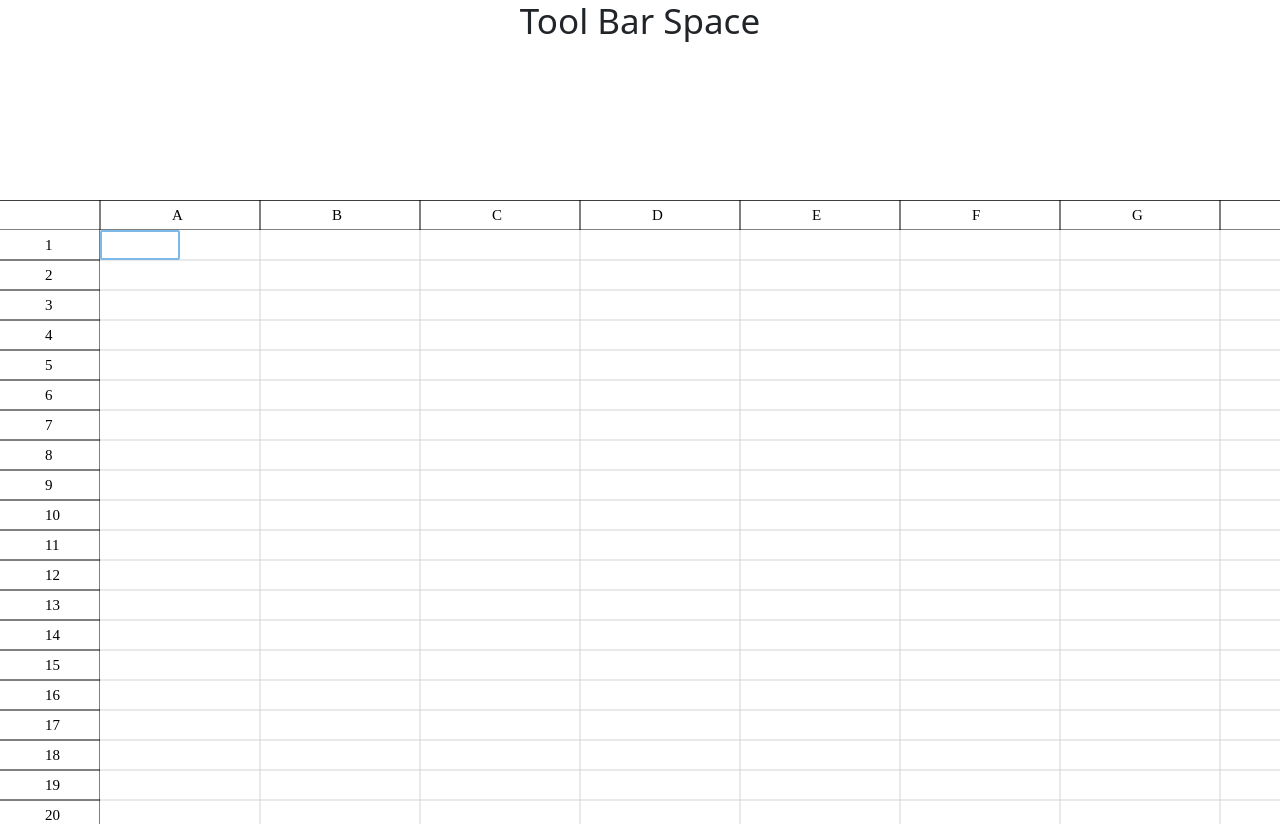
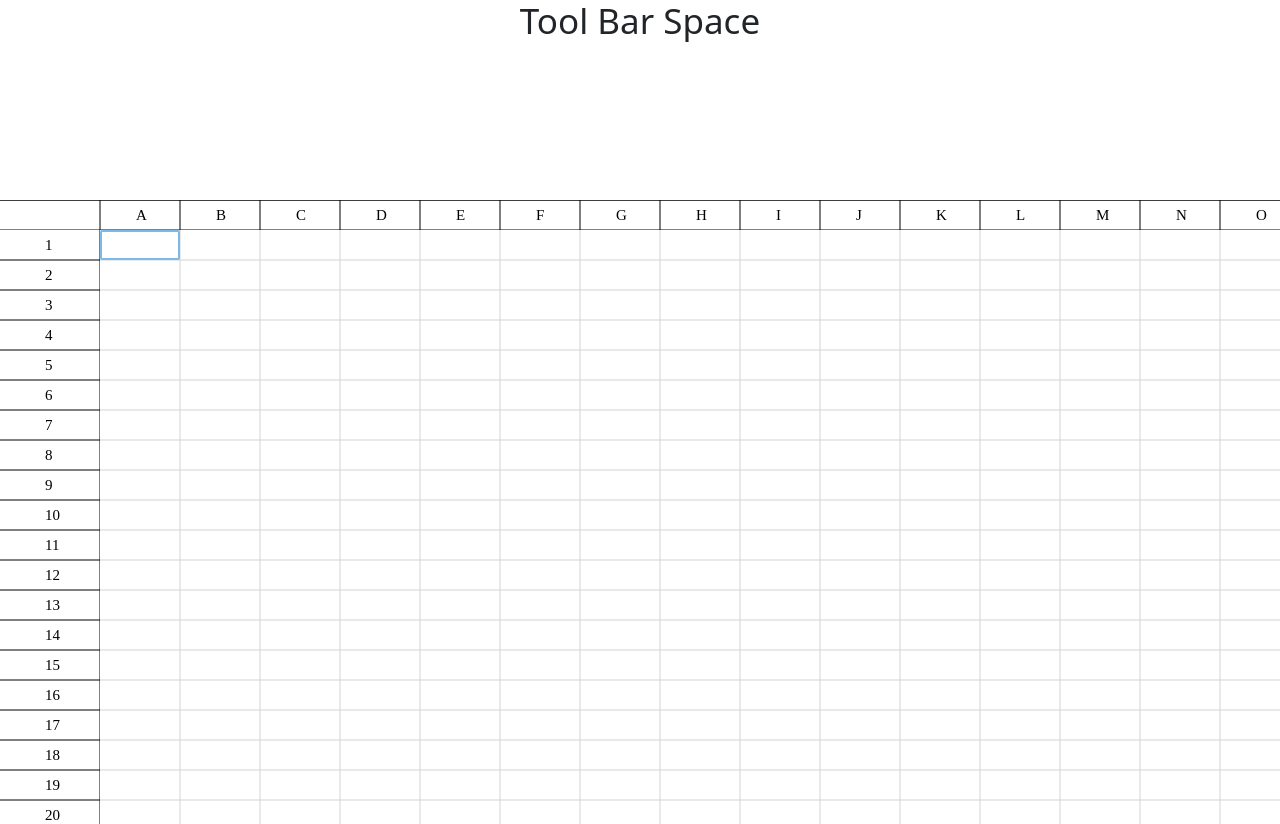
Before and after one commit to NathanaelEastwood/SheetAI, a React (Vite) app: page / in a window 1280 px wide. Built offline with nearby package versions, Linux system fonts and the light colour scheme.

Commit message:
Added dynamic resizing when dragging on Topbar.

```diff
--- a/src/Components/Table.tsx
+++ b/src/Components/Table.tsx
@@ -23,8 +23,12 @@ const Table = forwardRef<HTMLCanvasElement, TableProperties>((tableProperties, r
     const scrollXRef = useRef<number>(tableProperties.scrollX);
     const scrollYRef = useRef<number>(tableProperties.scrollY);
 
+    // Scalar data
+    const [horizontalScalar, setHorizontalScalar] = useState<Scalars>(tableProperties.horizontalScalars);
+    const [verticalScalar, setVerticalScalar] = useState<Scalars>(tableProperties.verticalScalars);
+
     // Use state for highlighting position and editing state
-    const [highlightData, setHighlightData] = useState<{ top: number; left: number; columnNumber: number; rowNumber: number; bottom: number; right: number; isMultiSelect: boolean}>({ top: 0, left: 0, columnNumber: 0, rowNumber: 0, bottom: 30, right: 80, isMultiSelect: false });
+    const [highlightData, setHighlightData] = useState<{ top: number; left: number; columnNumber: number; rowNumber: number; bottom: number; right: number; isMultiSelect: boolean}>({ top: 0, left: 0, columnNumber: 0, rowNumber: 0, bottom: verticalScalar.scalars[0], right: horizontalScalar.scalars[0], isMultiSelect: false });
     const [isHighlightEditing, setIsHighlightEditing] = useState<boolean>(false);
     let isHighlightEditingRef = useRef(false)
     isHighlightEditingRef.current = isHighlightEditing;
@@ -49,10 +53,6 @@ const Table = forwardRef<HTMLCanvasElement, TableProperties>((tableProperties, r
     const [tableData, setTableData] = useState<TableData>(tableProperties.data);
     const copiedData = useRef(new TableData([]));
 
-    // Scalar data
-    const [horizontalScalar, setHorizontalScalar] = useState<Scalars>(tableProperties.horizontalScalars);
-    const [verticalScalar, setVerticalScalar] = useState<Scalars>(tableProperties.verticalScalars);
-
     // Mouse state for evaluating a drag select
     let isDragging = useRef(false);
     let dragStartCellCoordinates = useRef([0, 0])
@@ -61,7 +61,7 @@ const Table = forwardRef<HTMLCanvasElement, TableProperties>((tableProperties, r
     useEffect(() => {
         scrollXRef.current = tableProperties.scrollX;
         scrollYRef.current = tableProperties.scrollY;
-    }, [tableProperties.scrollX, tableProperties.scrollY]);
+    }, [tableProperties.scrollX, tableProperties.scrollY, tableProperties.horizontalScalars]);
 
     const localCanvasRef = useRef<HTMLCanvasElement>(null);
 
@@ -114,7 +114,7 @@ const Table = forwardRef<HTMLCanvasElement, TableProperties>((tableProperties, r
                 }
             }
         }
-    }, [tableProperties.width, tableProperties.height, ref, tableData]);
+    }, [tableProperties.width, tableProperties.height, ref, tableData, tableProperties.horizontalScalars]);
 
     useEffect(() => {
         window.addEventListener("keydown", handleGlobalKeypress);
--- a/src/Components/TableContainer.tsx
+++ b/src/Components/TableContainer.tsx
@@ -1,4 +1,4 @@
-import React, { useEffect, useRef, useState } from "react";
+import React, {useCallback, useEffect, useRef, useState} from "react";
 import Table from "../Components/Table";
 import Sidebar from "./Sidebar";
 import Topbar from "./Topbar";
@@ -15,14 +15,14 @@ const TableContainer: React.FC = () => {
     // top bar values
     const [startingLetter, setStartingLetter] = useState(0);
     const [topBarWidth, setTopBarWidth] = useState(40);
-    const [horizontalScalars, setHorizontalScalars] = useState(() => new Scalars(Array.from({ length: 20 }, () => 160)));
+    const [horizontalScalars, setHorizontalScalars] = useState<Scalars>(() => new Scalars(Array.from({ length: 40 }, () => 80)));
 
     let readyToUpdateXAxis = true;
 
     // sidebar values
     const [startingNumber, setStartingNumber] = useState(1);
     const [sideBarHeight, setSideBarHeight] = useState(100);
-    const [verticalScalars, setVerticalScalars] = useState(() => new Scalars(Array.from({ length: 40 }, () => 30)));
+    const [verticalScalars, setVerticalScalars] = useState(() => new Scalars(Array.from({ length: 100 }, () => 30)));
 
     const [scrollX, setScrollX] = useState(0);
     const [scrollY, setScrollY] = useState(0);
@@ -31,7 +31,13 @@ const TableContainer: React.FC = () => {
     // data values
     const [tableData, setTableData] = useState(generateEmptyTable(sideBarHeight, topBarWidth))
 
+    const horizontalAdjustCallback = useCallback((index: number, distance: number) => {
+        console.log(`Adjusting horizontal scalars with index: ${index} and distance ${distance}`);
+        setHorizontalScalars(prevScalars => new Scalars(prevScalars.shiftValue(index, distance)));
+    }, [horizontalScalars]);
+
     useEffect(() => {
+
         const handleScroll = (event: Event) => {
             const target = event.target as HTMLDivElement;
 
@@ -69,7 +75,7 @@ const TableContainer: React.FC = () => {
             if (target.scrollTop > (target.scrollHeight - target.clientHeight) / 1.25 && readyToUpdateYAxis) {
                 setSideBarHeight(prevWidth => prevWidth + 10);
                 setTableData(tableData.extendYDirection(10))
-                setVerticalScalars(new Scalars(verticalScalars.extend(Array(10).fill(50))));
+                setVerticalScalars(new Scalars(verticalScalars.extend(Array(10).fill(30))));
                 readyToUpdateYAxis = false;
             } else if (!readyToUpdateYAxis && target.scrollTop < (target.scrollHeight - target.clientHeight) / 1.25) {
                 readyToUpdateYAxis = true;
@@ -80,6 +86,7 @@ const TableContainer: React.FC = () => {
         if (tableContainer) {
             tableContainer.addEventListener("scroll", handleScroll);
         }
+
 
         return () => {
             if (tableContainer) {
@@ -118,6 +125,9 @@ const TableContainer: React.FC = () => {
                 horizontalScalars={horizontalScalars}
                 width={topBarWidth}
                 startingLetter={startingLetter}
+                scrollX={scrollX}
+                scrollY={scrollY}
+                adjustScalars={horizontalAdjustCallback}
             />
 
             {/* Sidebar positioned on the left */}
--- a/src/Components/Topbar.tsx
+++ b/src/Components/Topbar.tsx
@@ -1,14 +1,18 @@
 import React, { useEffect, useRef, useState, forwardRef } from "react";
 import {Scalars} from "../Entities/Scalars";
+import Cell from "../Entities/Cell";
 
 interface TopbarProps {
     style?: React.CSSProperties;
     startingLetter: number;
     horizontalScalars: Scalars;
     width: number;
+    scrollX: number;
+    scrollY: number;
+    adjustScalars: (index: number, distance: number) => void;
 }
 
-const Topbar = forwardRef<HTMLCanvasElement, TopbarProps>(({ style, startingLetter, width, horizontalScalars }, ref) => {
+const Topbar = forwardRef<HTMLCanvasElement, TopbarProps>(({ style, startingLetter, width, horizontalScalars, scrollX, scrollY, adjustScalars }, ref) => {
     const localCanvasRef = useRef<HTMLCanvasElement>(null);
 
     const [columnHeadings, setColumnHeadings] = useState<string[]>(() =>
@@ -17,9 +21,14 @@ const Topbar = forwardRef<HTMLCanvasElement, TopbarProps>(({ style, startingLett
 
     const [horizontalScalarsState, setHorizontalScalarsState] = useState<Scalars>(horizontalScalars)
 
+    const [draggingColumnBorder, setDraggingColumnBorder] = useState<boolean>(false);
+    const [dragCurrentLocation, setDragCurrentLocation] = useState<number>(0);
+    let hoveringResize = useRef<boolean>(false);
+    let dragStartLocation = useRef<number>(0);
+
     useEffect(() => {
         setColumnHeadings(generateLetterList(width, startingLetter));
-    }, [width, startingLetter]);
+    }, [width, startingLetter, horizontalScalars]);
 
     useEffect(() => {
         const canvas = (ref as React.RefObject<HTMLCanvasElement>)?.current || localCanvasRef.current;
@@ -69,9 +78,51 @@ const Topbar = forwardRef<HTMLCanvasElement, TopbarProps>(({ style, startingLett
                 });
             }
         }
-    }, [columnHeadings, width]);
+    }, [columnHeadings, width, horizontalScalars]);
 
-    return <canvas ref={ref || localCanvasRef} style={style}></canvas>;
+    const handleMouseMove = (event: React.MouseEvent<HTMLCanvasElement>) => {
+        let absoluteX = event.clientX + scrollX - 100;
+        if (!draggingColumnBorder) {
+            const canvas = event.currentTarget; // Get the canvas element
+            let hovering = horizontalScalarsState.pointIsWithinDistanceOfEdge(absoluteX, 5);
+            hoveringResize.current = true;
+            // Change cursor style based on hovering state
+            canvas.style.cursor = hovering ? "col-resize" : "default";
+        } else {
+            setDragCurrentLocation(absoluteX);
+        }
+    };
+
+    const handleMouseDown = (event: React.MouseEvent<HTMLCanvasElement>) => {
+        if (!hoveringResize){
+            return
+        } else {
+            setDraggingColumnBorder(true);
+            dragStartLocation.current = event.clientX + scrollX - 100;
+            setDragCurrentLocation(dragStartLocation.current)
+        }
+    }
+
+    const handleMouseUp = (event: React.MouseEvent<HTMLCanvasElement>) => {
+        let dragEnd = event.clientX + scrollX - 100;
+        setDraggingColumnBorder(false);
+        if (Math.abs(dragEnd - dragStartLocation.current) > 5) {
+            console.log("Click and drag event executed")
+            const startIndex = horizontalScalarsState.getIndexFromPosition(dragStartLocation.current);
+            adjustScalars(startIndex, dragEnd - dragStartLocation.current);
+        }
+    }
+
+    const quitEvent = () => {
+        setDraggingColumnBorder(false)
+    }
+
+    return (
+        <>
+            <div style={{height: "1000px", width: "0px", borderStyle: "dashed", borderWidth: 1, position: "absolute", top: 0, left: dragCurrentLocation + 100, visibility: draggingColumnBorder ? "visible" : "hidden"}}></div>
+            <canvas ref={ref || localCanvasRef} style={style} onMouseMove={handleMouseMove} onMouseDown={handleMouseDown} onMouseUp={handleMouseUp} onMouseLeave={quitEvent}></canvas>
+        </>
+    )
 });
 
 export default React.memo(Topbar);
--- a/src/Entities/Scalars.ts
+++ b/src/Entities/Scalars.ts
@@ -28,16 +28,22 @@ class Scalars {
         return this.scalars.slice(0, index).reduce((sum, value) => sum + value, 0);
     }
 
-    public getClosestEdge(position: number): number {
+    public pointIsWithinDistanceOfEdge(point: number, acceptableDistance: number): boolean {
         let cumulativePosition = 0;
-        let result = 0;
-        while (true) {
-            if (cumulativePosition > position){
-                return cumulativePosition;
+        let index = 0;
+        while (cumulativePosition <= point) {
+            if (Math.abs(cumulativePosition - point) <= acceptableDistance){
+                return true;
             }
-            cumulativePosition += this.scalars[result];
-            result += 1;
+            cumulativePosition += this.scalars[index];
+            index += 1;
         }
+        return false;
+    }
+
+    public shiftValue(index: number, shiftDistance: number): number[] {
+        this.scalars[index - 1] += shiftDistance;
+        return this.scalars;
     }
 
     public scalars: number[];
```
